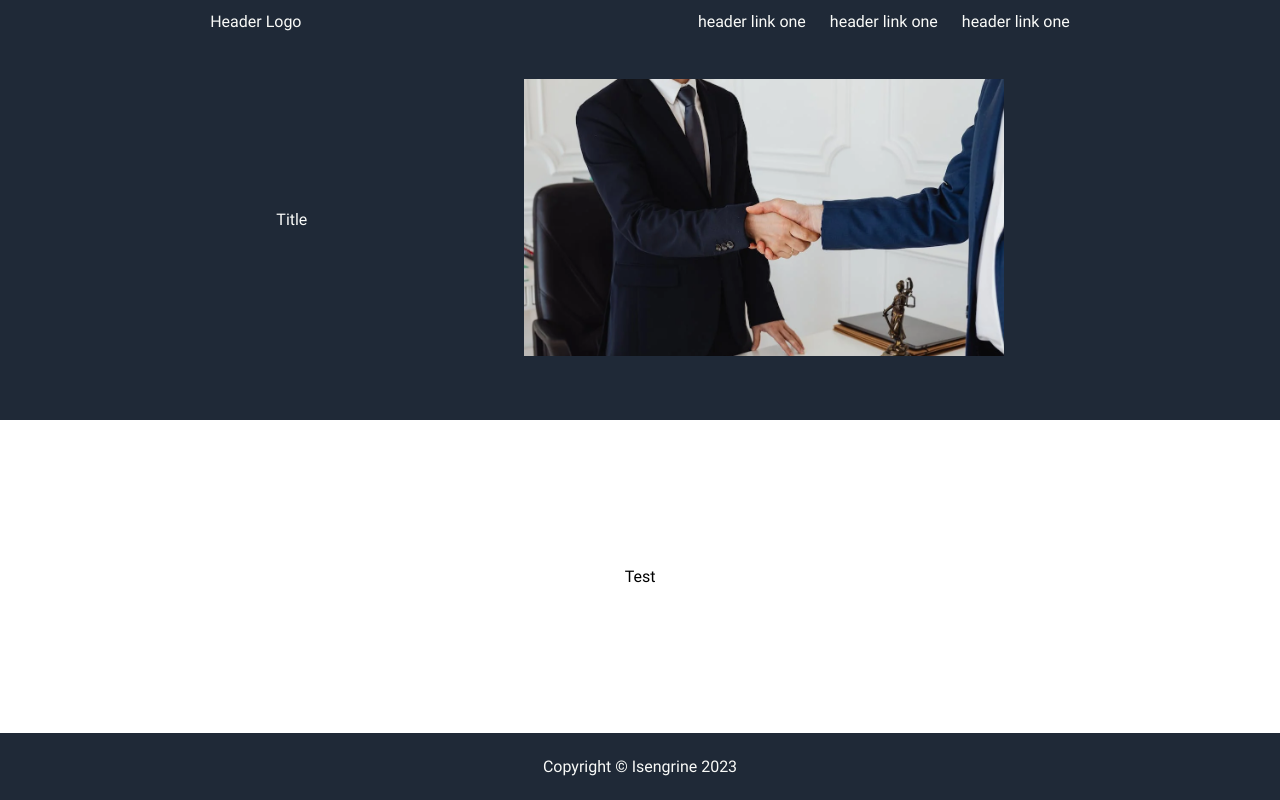
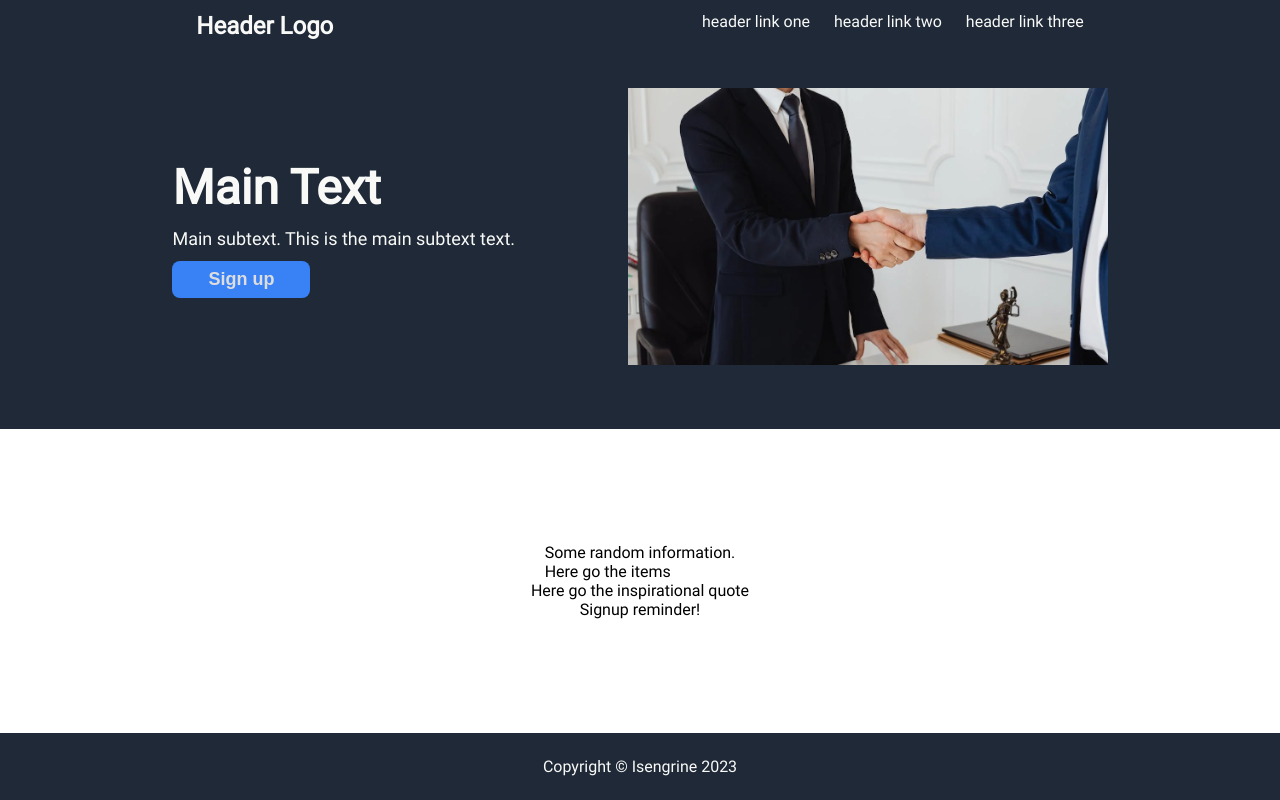
Before and after one commit to Isengrine/landing-page, a plain HTML site: page index.html in a window 1280 px wide. Drawn offline with Linux system fonts and the light colour scheme.

Commit message:
Add placeholder content

```diff
--- a/index.html
+++ b/index.html
@@ -10,21 +10,36 @@
 <body>
     <div class="header">
         <div class="header-top">
-            <div class="logo">Header Logo</div>
+            <div class="header-logo">Header Logo</div>
             <div class="header-links">
-                <div>header link one</div>
-                <div>header link one</div>
-                <div>header link one</div>
+                <a href="#">header link one</a>
+                <a href="#">header link two</a>
+                <a href="#">header link three</a>
             </div>
         </div>
 
         <div class="header-low">
-            <div class="header-left">Title</div>
+            <div class="header-left">
+                <div class="main-text">Main Text</div>
+                <div class="main-sub">Main subtext. This is the main subtext text.</div>
+                <div class="button-container">
+                    <button class="button-signup">Sign up</button>
+                </div>
+            </div>
             <div class="header-right"><img src="./images/landing.webp"></div>
         </div>
     </div>
     <div class="content">
-        <div>Test</div>
+        <div class="content-top">
+            <div>Some random information.</div>
+            <div>Here go the items</div>
+        </div>
+        <div class="content-mid">
+            <div>Here go the inspirational quote</div>
+        </div>
+        <div class="content-low">
+            <div>Signup reminder!</div>
+        </div>
     </div>
     <div class="footer">
         <div>Copyright © Isengrine 2023</div>
--- a/style.css
+++ b/style.css
@@ -15,6 +15,15 @@ body {
 img {
     width: 480px;
     height: auto;
+}
+
+button {
+    border-radius: 8px;
+}
+
+a {
+    text-decoration: none;
+    color: #F9FAF8;
 }
 
 .header, .footer {
@@ -42,15 +51,51 @@ img {
     align-items: center;
 }
 
+.header-logo {
+    font-size: 24px;
+    font-weight: bold;
+}
+
 .header-links {
+    color: #F9FAF8;
     display: flex;
     flex-direction: row;
     gap: 24px;
 }
 
+.header-left {
+    display: flex;
+    flex-direction: column;
+    gap: 12px;
+}
+
+.main-text {
+    font-size: 48px;
+    font-weight: bold;
+}
+
+.main-sub {
+    font-size: 18px;
+}
+
+.button-container {
+    display: flex;
+    flex: 0;
+}
+
+.button-signup {
+    color: #dddddd;
+    background: #3882F6;
+    border: 1px #3882F6;
+    padding: 8px 36px 8px 36px;
+    font-size: 18px;
+    font-weight: bold;
+}
+
 .content {
     display: flex;
     flex: 1;
+    flex-direction: column;
     justify-content: center;
     align-items: center;
 }
```
